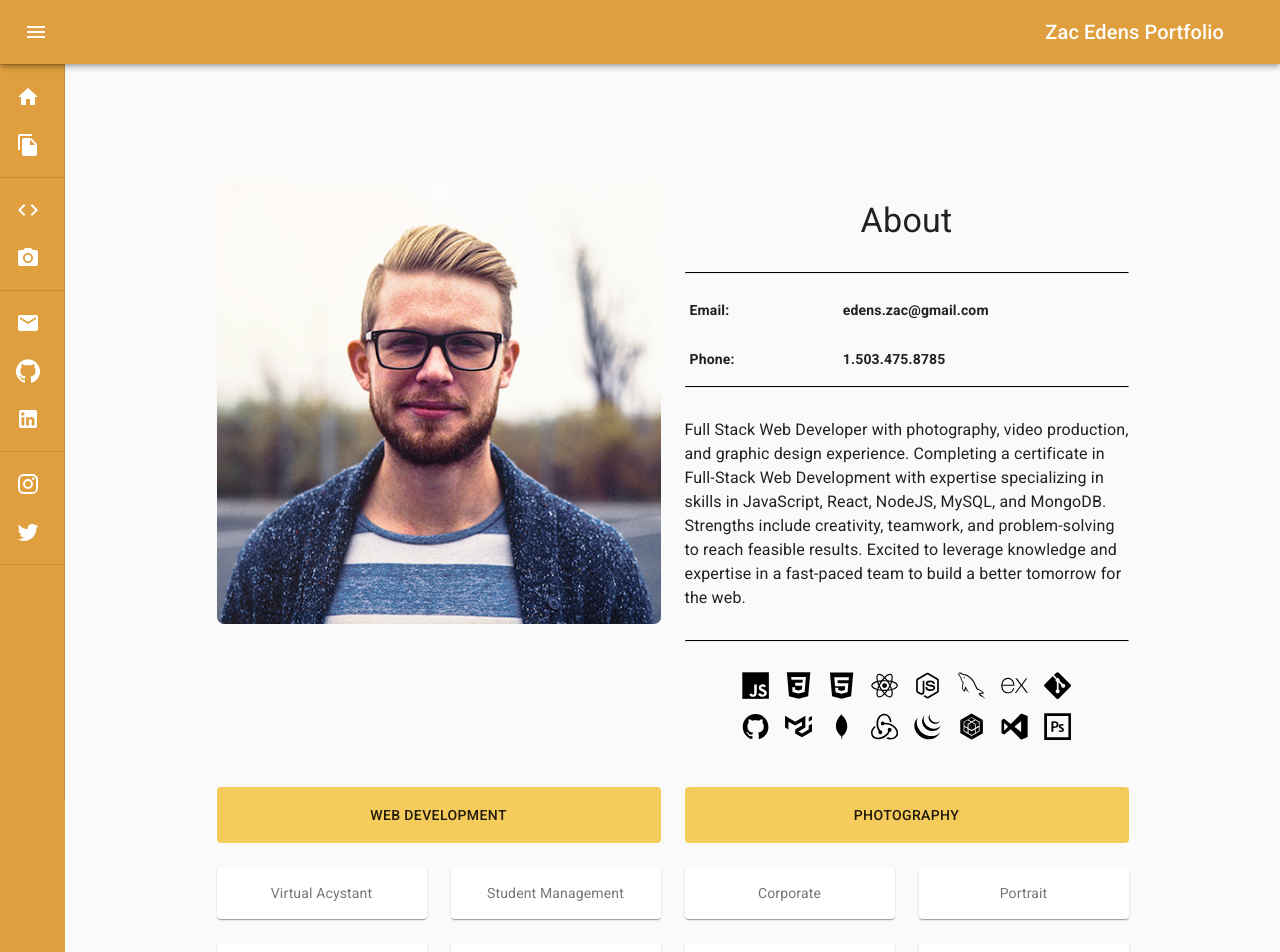
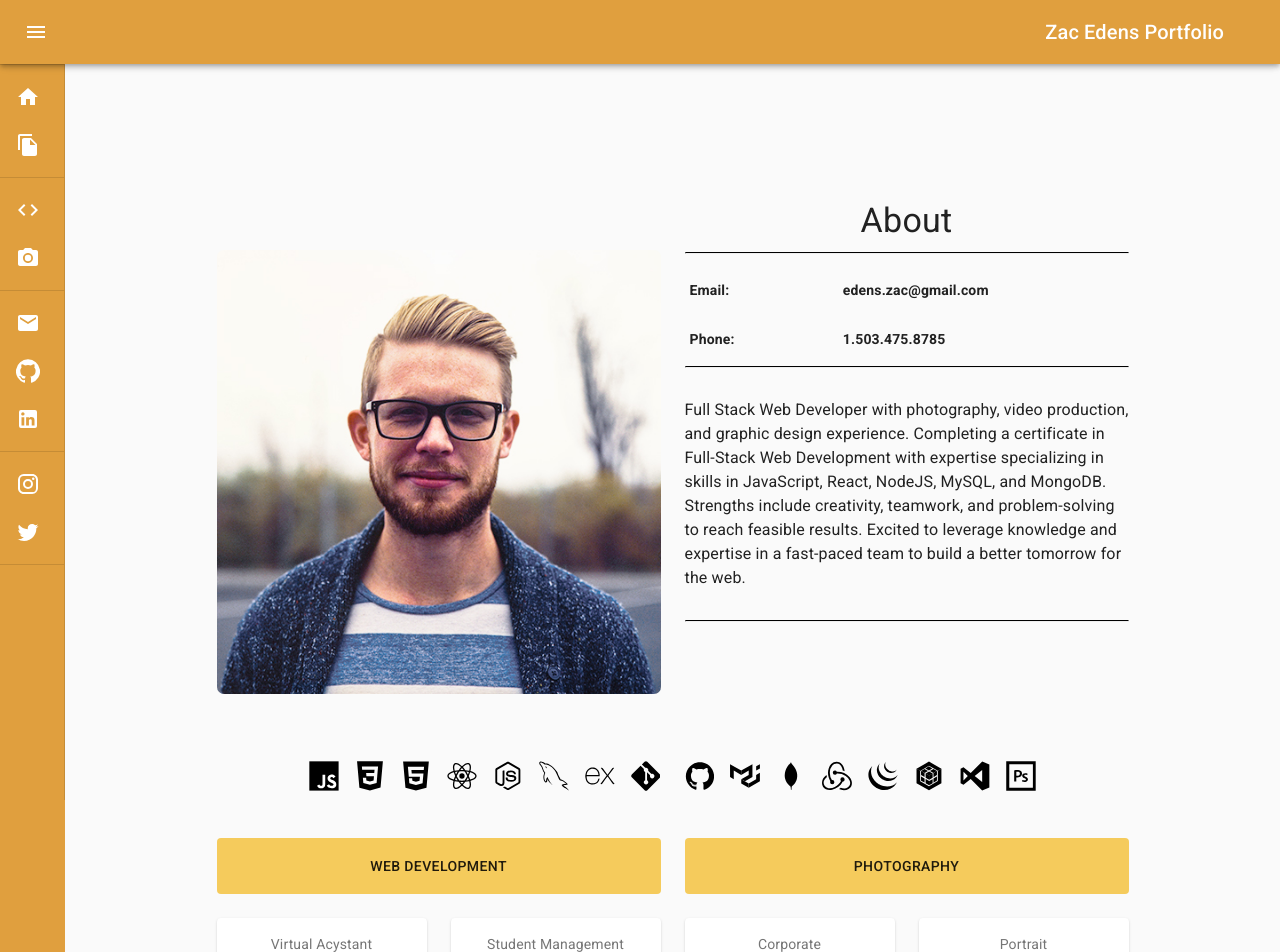
Before and after one commit to themancalledzac/edens-portfolio, a React (Create React App) app: page / in a window 1280 px wide. Shown: the top 952 px of the page. Built offline with nearby package versions, Linux system fonts and the light colour scheme.

Commit message:
Updated tech logos to work better on all screen sizes

```diff
--- a/src/components/HeaderCard.js
+++ b/src/components/HeaderCard.js
@@ -24,6 +24,7 @@ const useStyles = makeStyles((theme) => ({
     maxWidth: "100%",
     borderRadius: "7px",
     marginBottom: "20px",
+    marginTop: "70px",
   },
   root: {
     flexGrow: 1,
@@ -56,7 +57,7 @@ const useStyles = makeStyles((theme) => ({
   },
   headerTitle: {
     textAlign: "center",
-    marginBottom: "30px",
+    marginBottom: "10px",
   },
   infoContainer: {
     justifyContent: "space-between",
@@ -78,6 +79,7 @@ const HeaderCard = () => {
   //   console.log(headerImage.src);
   //   console.log(headerImage.title);
   return (
+    <>
       <Grid style={{ marginTop: "5rem" }} container spacing={3}>
         <Grid item xs={12} sm={6}>
           <img className={classes.portrait} src={headerImage} alt='portrait' />
@@ -113,7 +115,11 @@ const HeaderCard = () => {
             {headerParagraph}
           </Typography>
           <hr className={classes.underLine}></hr>
+        </Grid>
+      </Grid>
       <Container className={classes.logoContainer}>
+        <Grid container spacing={3}>
+          <Grid item xs={12} sm={6}>
             <Grid container spacing={2}>
               <Grid item className={classes.logo} xs={12} sm={12} md={6}>
                 <Grid container spacing={2}>
@@ -148,6 +154,8 @@ const HeaderCard = () => {
                 </Grid>
               </Grid>
             </Grid>
+          </Grid>
+          <Grid item xs={12} sm={6}>
             <Grid container spacing={2}>
               <Grid item className={classes.logo} xs={12} sm={12} md={6}>
                 <Grid container spacing={2}>
@@ -182,9 +190,10 @@ const HeaderCard = () => {
                 </Grid>
               </Grid>
             </Grid>
-        </Container>
           </Grid>
         </Grid>
+      </Container>
+    </>
   );
 };
 
--- a/src/utils/webData.js
+++ b/src/utils/webData.js
@@ -42,7 +42,7 @@ const WebData = [
   },
   {
     title: "Book Search",
-    link: "",
+    link: "https://google-book-search-edens.herokuapp.com/",
     gitHubLink: "https://github.com/themancalledzac/book-search-react",
     paragraph: "Our first Mern stack application. Currently in development",
     role: "Personal Project.",
```
Lines whose indentation alone changed are shown as unchanged.
